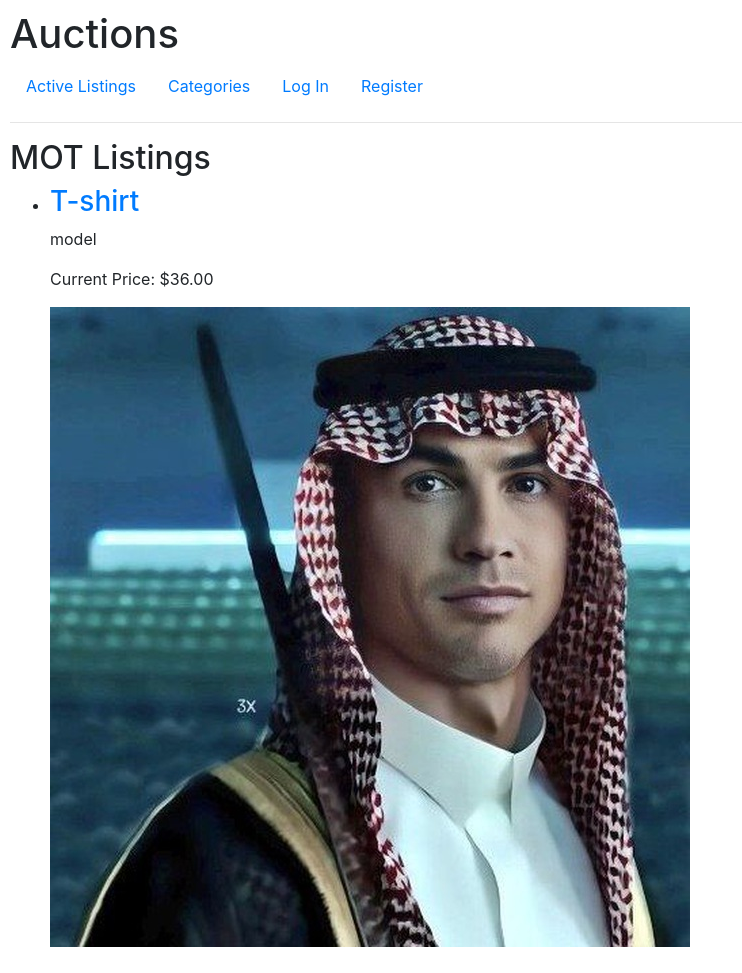
After one commit to abduhafiz1993/Django-Framework-, a Django app: page /category/MOT/ in a window 1280 px wide. The commit adds this page. Shown: the whole page, without its empty margins (0-742 px from the left). Run offline with Django 3.2, Linux system fonts and the light colour scheme; data comes from the database, SQL or seed files in the repository; both versions use the stored data as it was after the commit; some libraries are stand-ins or nearby versions.

Commit message:
commit for cataogires  route

```diff
--- /dev/null
+++ b/commerce/commerce/auctions/templates/auctions/catalisting.html
@@ -0,0 +1,23 @@
+<!-- category_listings.html -->
+
+{% extends 'auctions/layout.html' %}
+
+{% block body %}
+  <h2>{{ category }} Listings</h2>
+  {% if active_listings %}
+    <ul>
+      {% for listing in active_listings %}
+        <li>
+          <h3><a href="{% url 'listing' pk=listing.pk %}">{{ listing.title }}</a></h3>
+          <p>{{ listing.description }}</p>
+          <p>Current Price: ${{ listing.current_price }}</p>
+          {% if listing.image %}
+            <img src="{{ listing.image.url }}" alt="{{ listing.title }}">
+          {% endif %}
+        </li>
+      {% endfor %}
+    </ul>
+  {% else %}
+    <p>No active listings in this category.</p>
+  {% endif %}
+{% endblock %}
--- a/commerce/commerce/auctions/templates/auctions/layout.html
+++ b/commerce/commerce/auctions/templates/auctions/layout.html
@@ -9,16 +9,12 @@
     </head>
     <body>
         <h1>Auctions</h1>
-        <div>
-            {% if user.is_authenticated %}
-                Signed in as <strong>{{ user.username }}</strong>.
-            {% else %}
-                Not signed in.
-            {% endif %}
-        </div>
         <ul class="nav">
             <li class="nav-item">
                 <a class="nav-link" href="{% url 'index' %}">Active Listings</a>
+            </li>
+            <li class="nav-item">
+                <a class="nav-link" href="{% url 'categories' %}">Categories</a>
             </li>
             {% if user.is_authenticated %}
                 <li class="nav-item">
--- a/commerce/commerce/auctions/urls.py
+++ b/commerce/commerce/auctions/urls.py
@@ -10,5 +10,7 @@ urlpatterns = [
     path("register", views.register, name="register"),
     path("createListing", views.create_listing, name="createListing"),
     path("listing/<int:pk>",views.listing_detail, name = "listing"),
-    path('watchlist/', views.watchlist, name='watchlist')
+    path('watchlist/', views.watchlist, name='watchlist'),
+    path('categories/', views.categories, name='categories'),
+    path('category/<str:category>/', views.category_listings, name='category_listings'),
 ]
--- a/commerce/commerce/auctions/views.py
+++ b/commerce/commerce/auctions/views.py
@@ -164,9 +164,11 @@ def watchlist(request):
     return render(request, 'auctions/wacthlist.html', {'user_watchlist': user_watchlist})
 
 
-
+def category_listings(request, category):
+    active_listings = AuctionListing.objects.filter(category=category)
+    return render(request, 'auctions/catalisting.html', {'category': category, 'active_listings': active_listings})
 
 
 def categories(request):
     categories = AuctionListing.objects.values_list('category', flat=True).distinct().exclude(category__isnull=True)
-    return render(request, 'categories.html', {'categories': categories})
+    return render(request, 'auctions/cata.html', {'categories': categories})
```
Also changed, not shown: commerce/commerce/auctions/templates/auctions/cata.html (added, +10 -0 lines), commerce/commerce/db.sqlite3.
